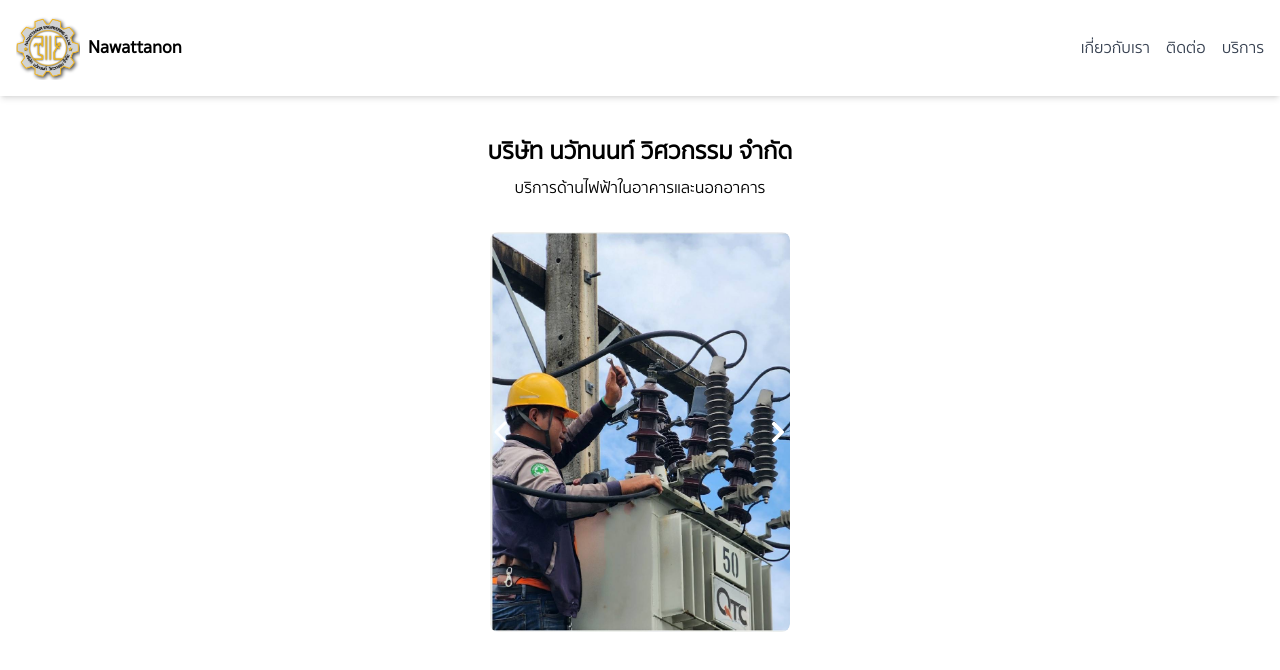
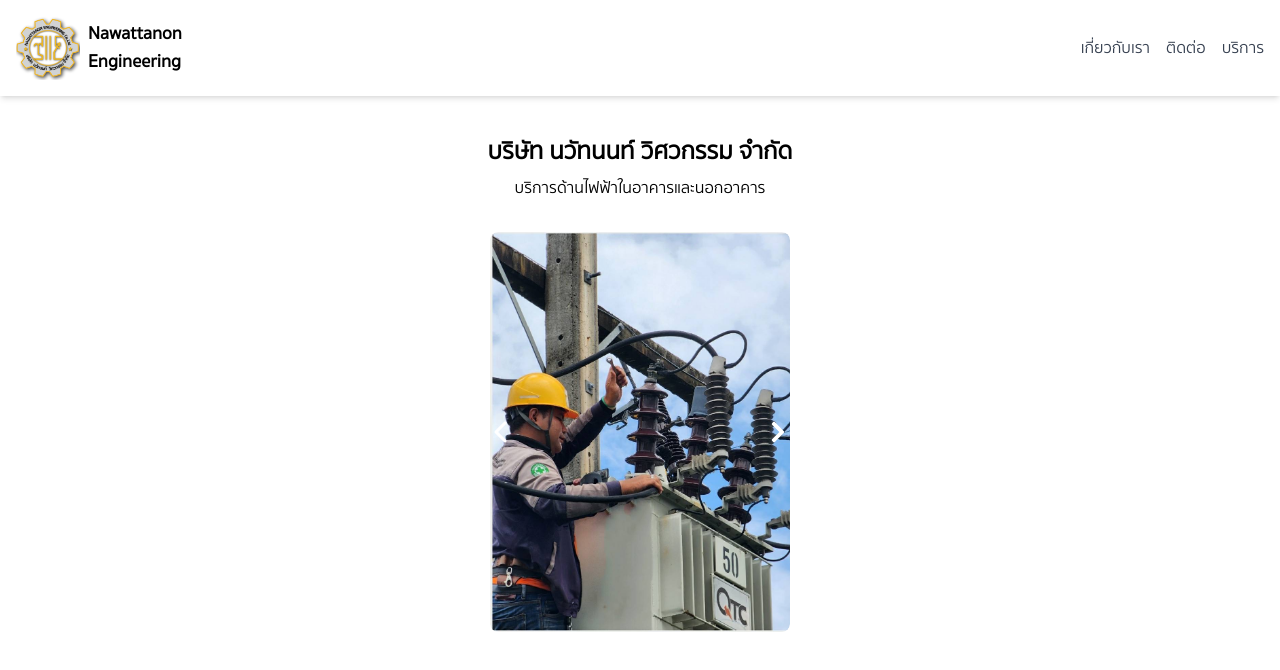
Before and after one commit to nontawit/NawattanonApp, a Next.js app: page / in a window 1280 px wide. Shown: the top 670 px of the page. Built offline with nearby package versions, Linux system fonts and the light colour scheme.

Commit message:
Update Navbar.tsx

```diff
--- a/src/components/Navbar.tsx
+++ b/src/components/Navbar.tsx
@@ -8,6 +8,12 @@ const Navbar = () => {
 
   const toggleMenu = () => {
     setMenuOpen(!isMenuOpen);
+  };
+
+  const closeMenu = () => {
+    if (isMenuOpen) {
+      setMenuOpen(!isMenuOpen);
+    }
   };
 
   useEffect(() => {
@@ -29,8 +35,13 @@ const Navbar = () => {
       <div className="container mx-auto flex items-center justify-between">
         <div className="flex items-center">
 
-          <Link href="/" onClick={() => setMenuOpen(!isMenuOpen)}><img src="/images/Logo.png" alt="Logo" className="max-w-16" /></Link>
-          <Link href="/" onClick={() => setMenuOpen(!isMenuOpen)}><span className="text-lg font-semibold ml-2">Nawattanon</span></Link>
+          <Link href="/" onClick={closeMenu}><img src="/images/Logo.png" alt="Logo" className="max-w-16" /></Link>
+          <Link href="/" onClick={closeMenu} className='ml-2'>
+            <span className="text-lg font-semibold flex-col">
+              <p>Nawattanon</p>
+              <p>Engineering</p>
+            </span>
+          </Link>
         </div>
         {isMobile ? (
           <div className="md:hidden">
```
